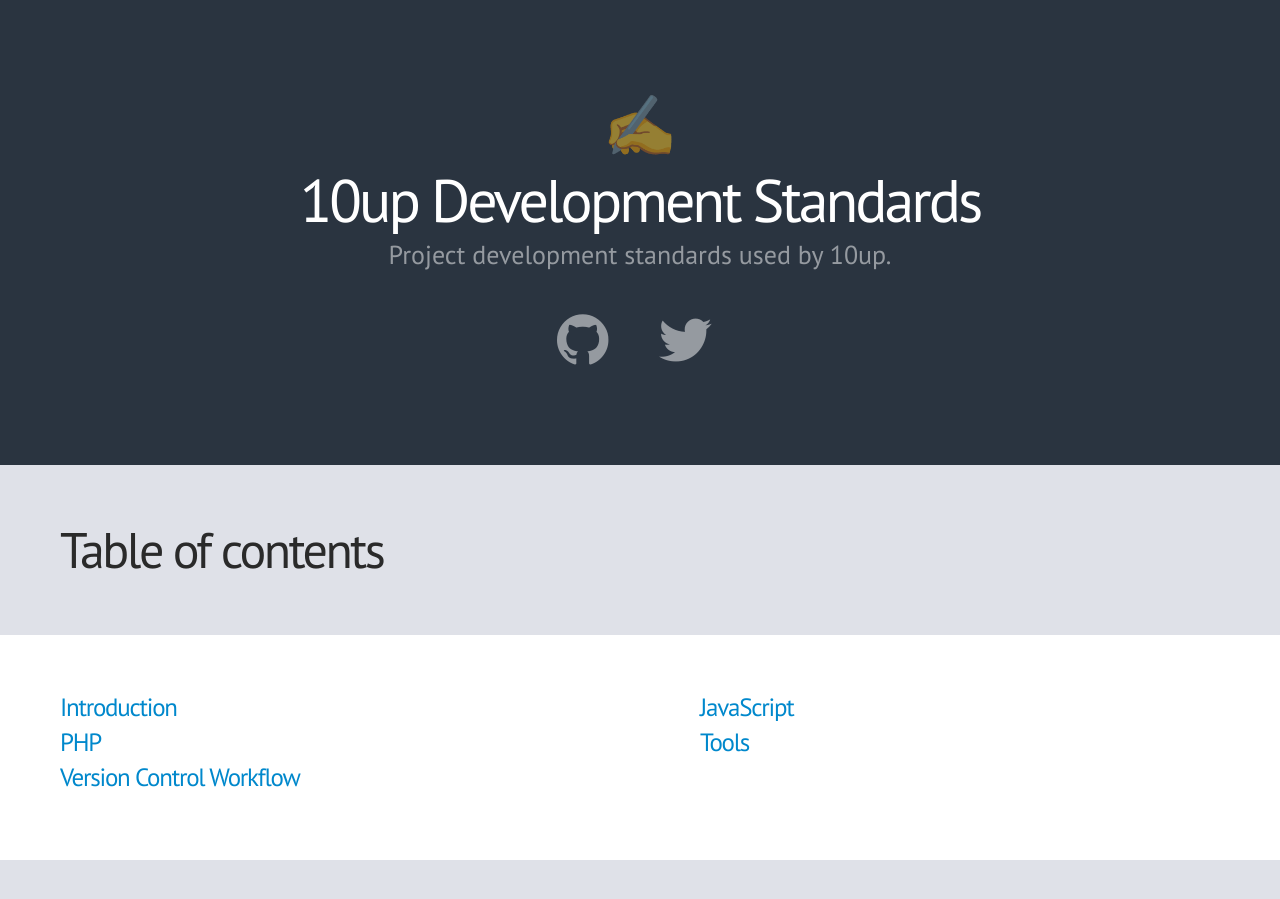
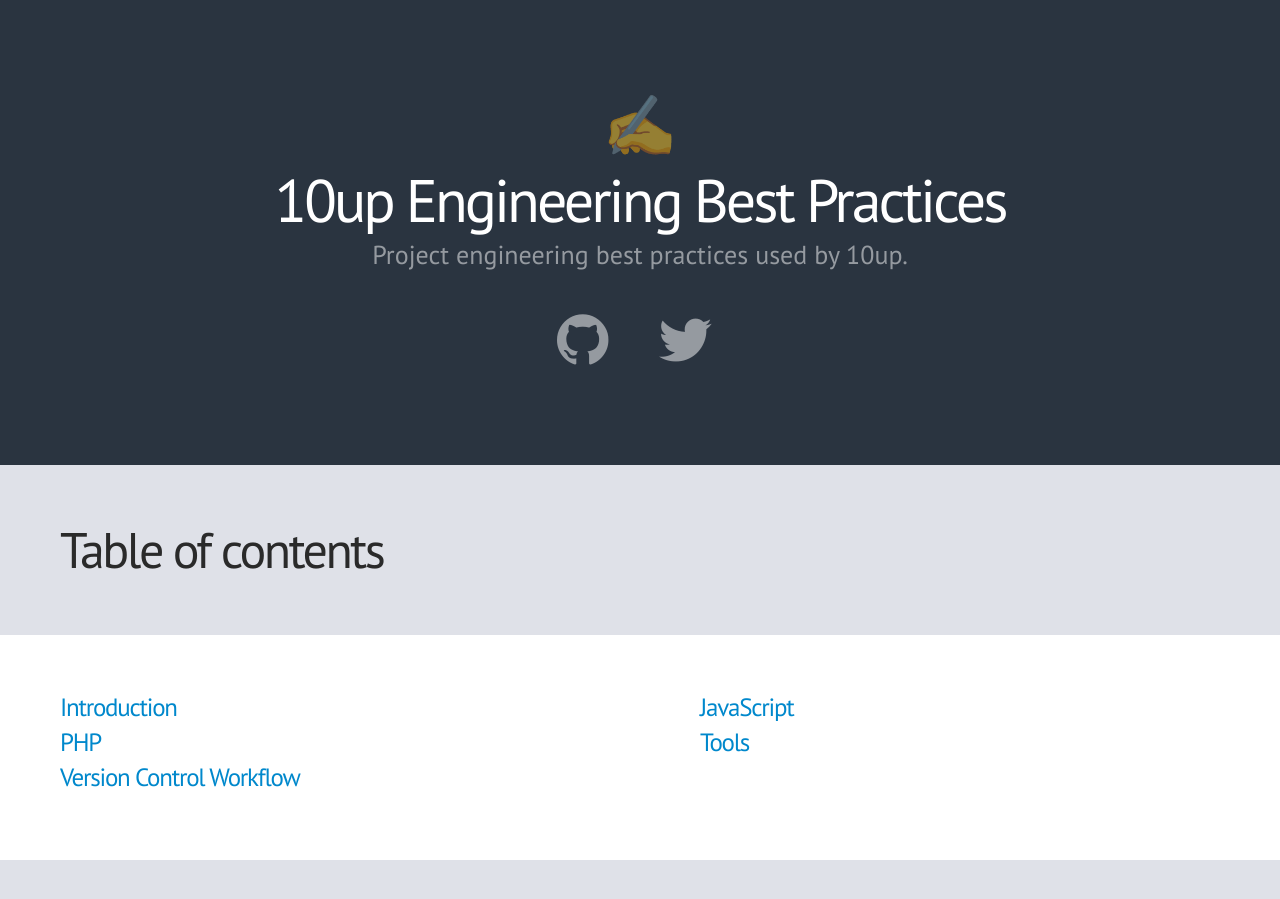
Before and after one commit to 10up/Engineering-Best-Practices, a Jekyll site: the page built from index.html, in a window 1280 px wide and 900 px high. Built offline with Jekyll 4.4.1, drawn with Linux system fonts in a browser that asks for light colours; some web fonts are replaced; Markdown is read by kramdown in place of the engine named in the settings; comment, search, counter and statistics services are not loaded.

Commit message:
Update config

```diff
--- a/_config.yml
+++ b/_config.yml
@@ -1,6 +1,6 @@
-name:          10up Development Standards
-description:   Project development standards used by 10up.
-url:           http://10up.github.io/devstandards
+name:          10up Engineering Best Practices
+description:   Project engineering best practices used by 10up.
+url:           http://10up.github.io/Engineering-Best-Practices/
 
 markdown:      rdiscount
 permalink:     pretty
```
